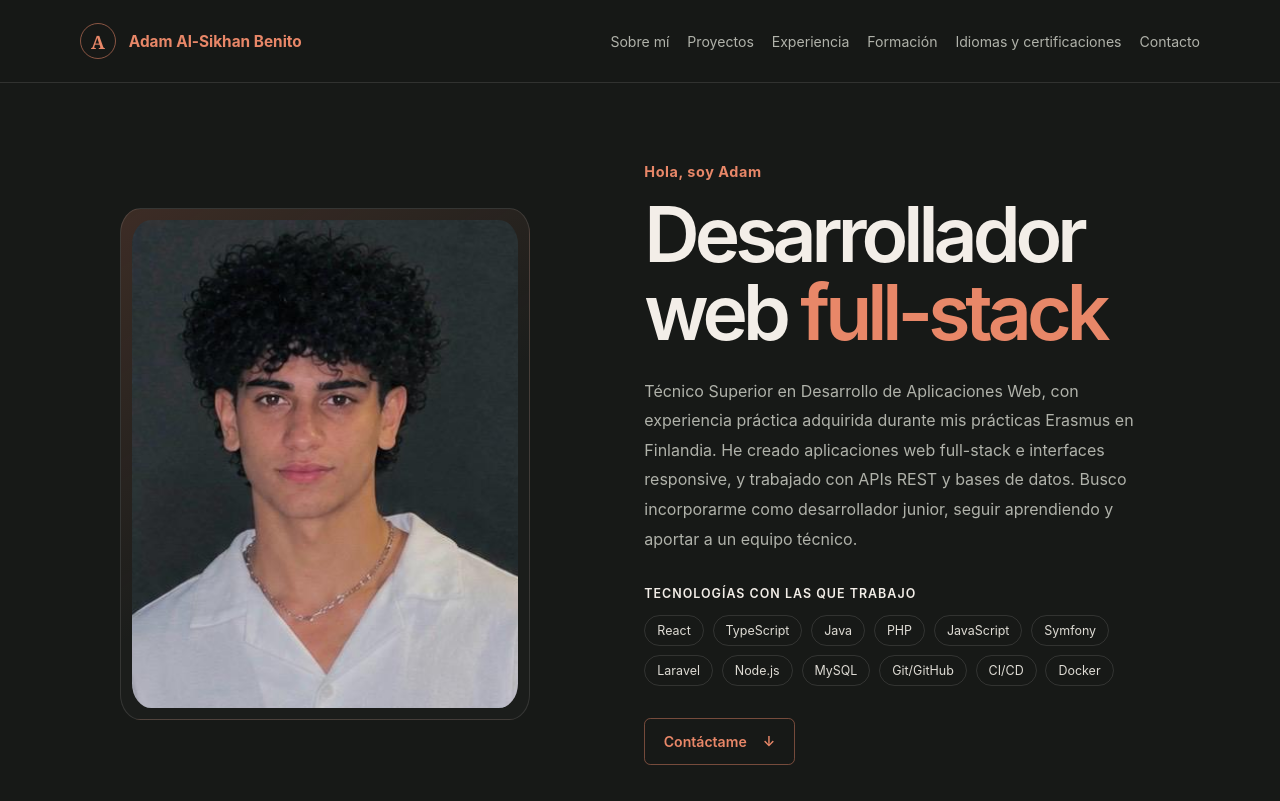
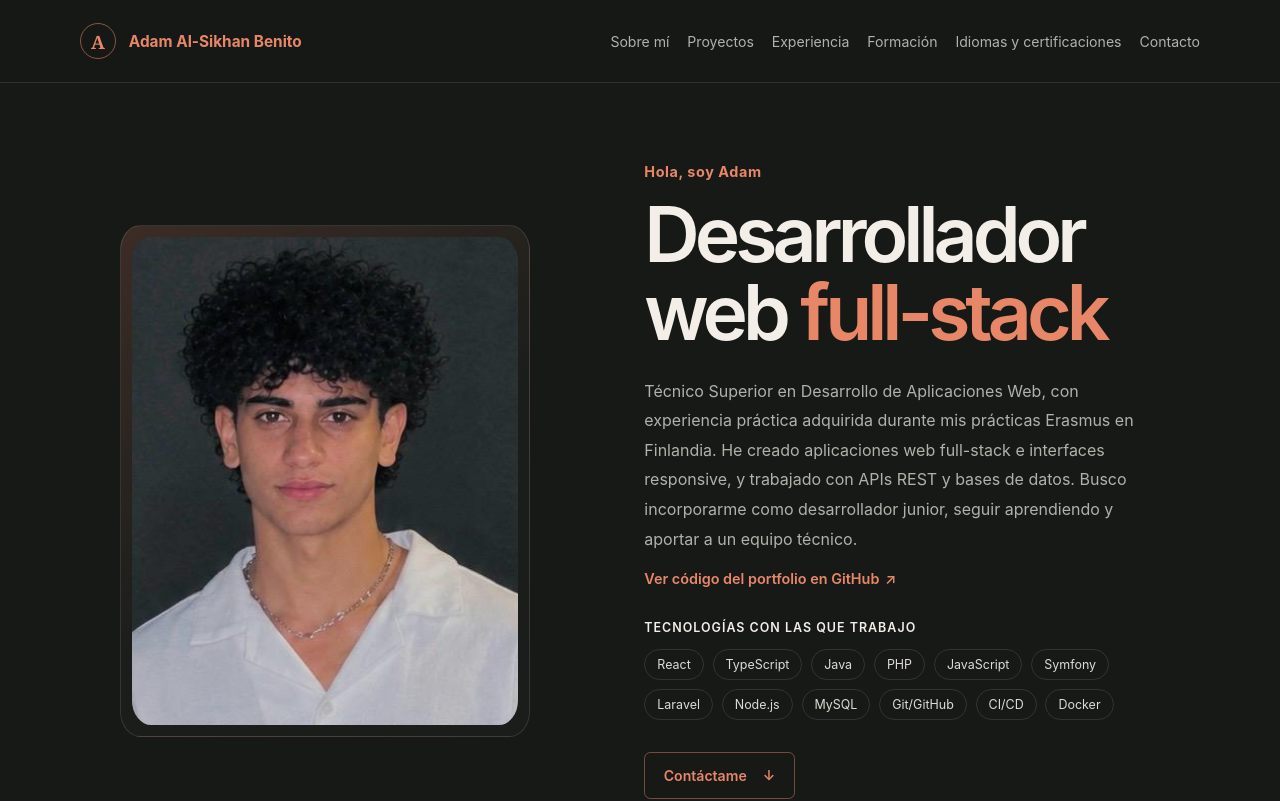
Before and after one commit to Adamdalus/Portfolio, a React (Vite) app: page / in a window 1280 px wide. Shown: the top 801 px of the page. Built offline with nearby package versions, Linux system fonts and the light colour scheme.

Commit message:
link repo portfolio movido arriba

```diff
--- a/src/components/Presentacion.tsx
+++ b/src/components/Presentacion.tsx
@@ -27,6 +27,15 @@ function Presentacion() {
             técnico.
           </p>
 
+          <a
+            className="presentacion__repositorio"
+            href="https://github.com/Adamdalus/Portfolio"
+            target="_blank"
+            rel="noreferrer"
+          >
+            Ver código del portfolio en GitHub <span aria-hidden="true">↗</span>
+          </a>
+
           <div className="presentacion__tecnologias" id="tecnologias">
             <h2>Tecnologías con las que trabajo</h2>
             <ul className="tecnologias-lista" aria-label="Tecnologías">
--- a/src/index.css
+++ b/src/index.css
@@ -201,6 +201,15 @@ a:hover {
   color: var(--color-muted);
   font-size: 1rem;
   line-height: 1.85;
+}
+
+.presentacion__repositorio {
+  display: inline-flex;
+  gap: 0.35rem;
+  margin-top: 1rem;
+  color: var(--color-accent);
+  font-size: 0.9rem;
+  font-weight: 600;
 }
 
 .presentacion__tecnologias,
```
